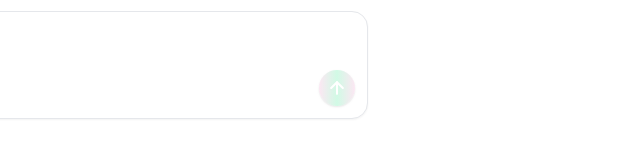
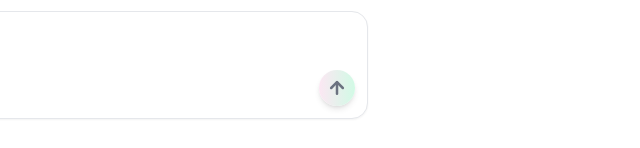
Before and after one commit to xianleebalois/chatbot, a website: page index.html in a window 1280 px wide. Shown: the part 649-797 px from the top of the page, 640-1280 px from the left. Drawn offline with nearby package versions, Linux system fonts and the light colour scheme; a web font is replaced by a local one.

Commit message:
button edit

```diff
--- a/index.html
+++ b/index.html
@@ -206,9 +206,9 @@
                 placeholder="Ask me anything about Ashra..."></textarea>
 
             <div class="flex justify-end items-center px-3 pb-3">
-                <button id="send-btn" class="p-2 bg-gradient-to-r from-pastelPink via-pastelGreen to-pastelPink text-white rounded-full hover:opacity-80 transition shadow-sm drop-shadow-sm">
-                    <svg xmlns="http://www.w3.org/2000/svg" width="20" height="20" viewBox="0 0 24 24" fill="none" stroke="currentColor" stroke-width="2.5" stroke-linecap="round" stroke-linejoin="round"><path d="m5 12 7-7 7 7"/><path d="M12 19V5"/></svg>
-                </button>
+                <button id="send-btn" class="p-2 bg-gradient-to-r from-pastelPink to-pastelGreen text-gray-500 rounded-full hover:opacity-90 transition shadow-md">
+    <svg xmlns="http://www.w3.org/2000/svg" width="20" height="20" viewBox="0 0 24 24" fill="none" stroke="currentColor" stroke-width="3" stroke-linecap="round" stroke-linejoin="round"><path d="m5 12 7-7 7 7"/><path d="M12 19V5"/></svg>
+</button>
             </div>
         </div>
     </div>
```
